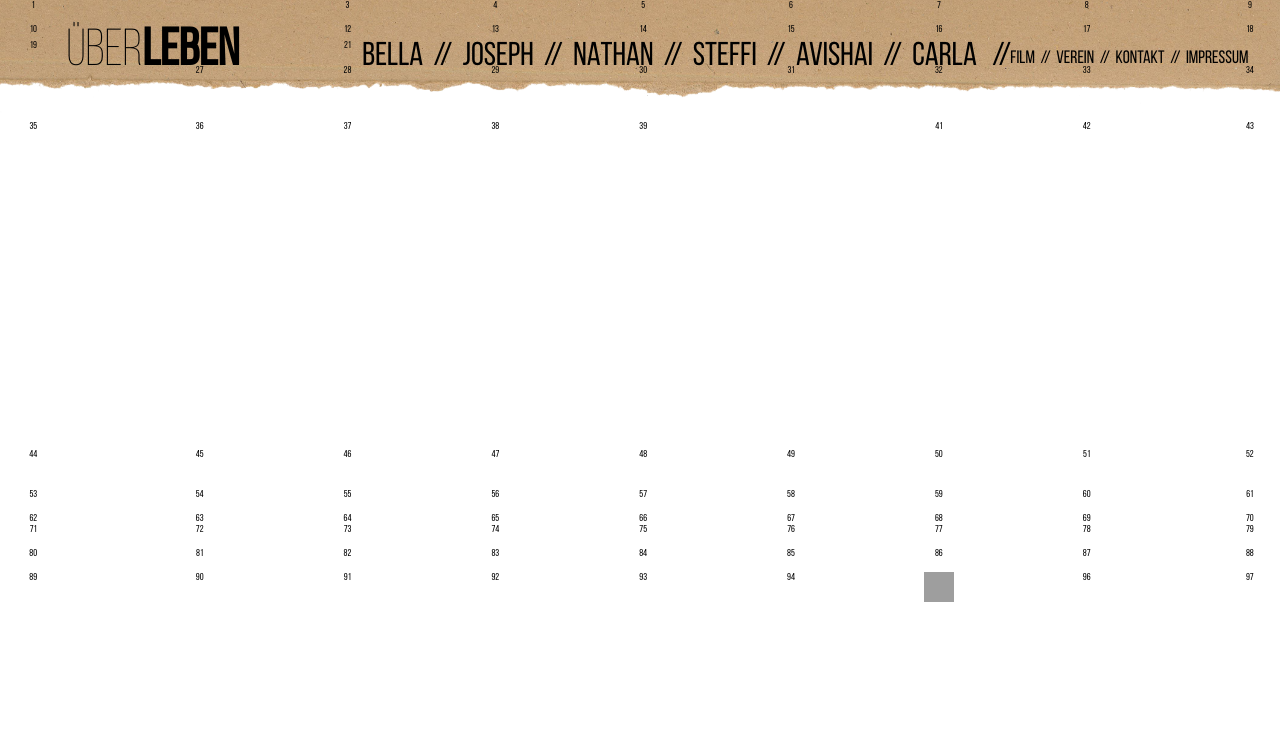
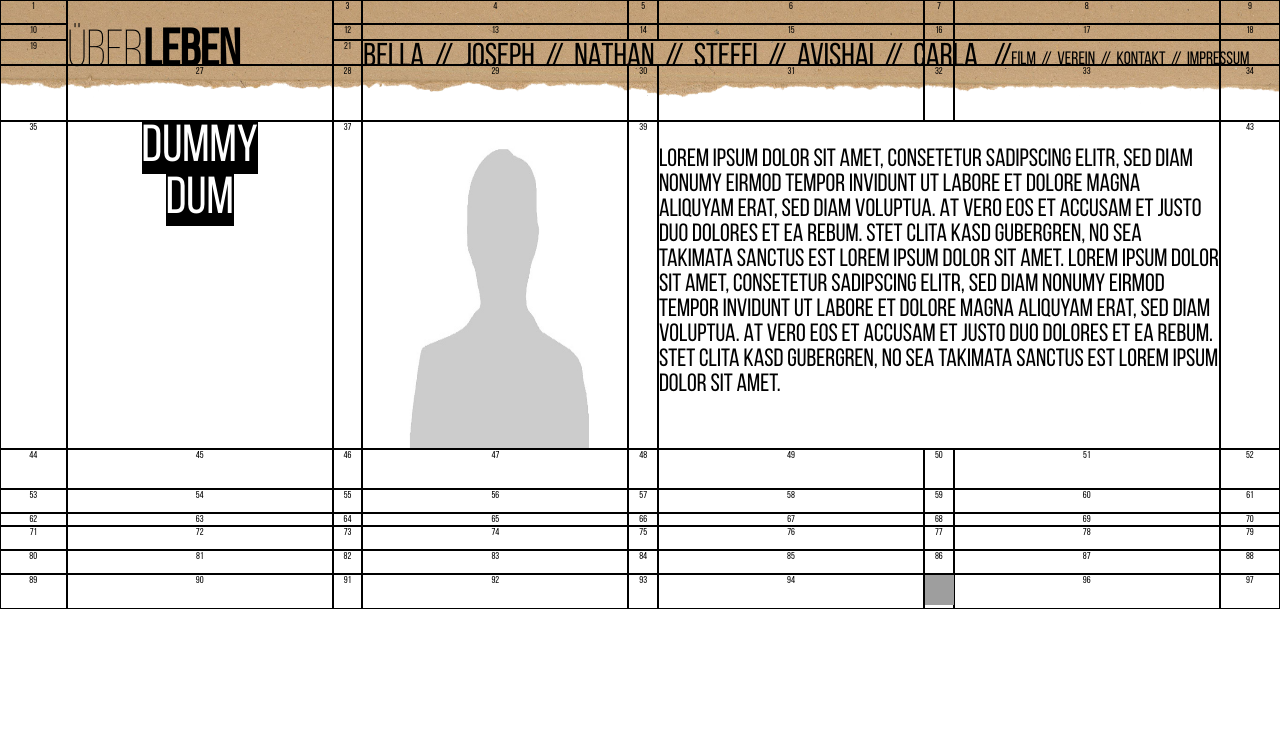
Before and after one commit to Nocsis/WebDesign_Karte, a PHP site: the page made by Vorlagen/layoutWebsite Kopie.html in a window 1280 px wide. Shown: the top 729 px of the page. Before the commit the page ends 602 px from the top, so only its background shows below. Run offline with PHP 8.4, Linux system fonts and the light colour scheme; grey boxes are pictures that could not be loaded.

Commit message:
added dummys

```diff
--- a/Vorlagen/layoutWebsite Kopie.html
+++ b/Vorlagen/layoutWebsite Kopie.html
@@ -37,7 +37,7 @@
     <div>17</div>
     <div>18</div>
     <div>19</div>
-    <div id="ueberleben">Über<strong>leben</strong> </div>
+    <div id="ueberleben">Über<strong id="ueberlebenUeberschrift">leben</strong> </div>
     <div>21</div>
     <div id="navigation">
       <nav>
@@ -69,15 +69,21 @@
     <div>33</div>
     <div>34</div>
     <div>35</div>
-    <div>36</div>
+    <div id="name"><span id="nameHintergrund">Dummy <br>Dum</span></div>
     <div> 37</div>
-    <div id="name">38</div>
+    <div id="bild"> <img src="../Material/Bilder/portrait-dummy.jpg" alt="portrait-dummy" height="100%" width="90.91%"></div>
     <div>39</div>
-    <div id="bild"></div>
-    <div>41</div>
-    <div id="text">42</div>
-    <div id="text">43</div>
-    <div id="text">44</div>
+    <div id="text" ><p>Lorem ipsum dolor sit amet, consetetur sadipscing elitr,
+      sed diam nonumy eirmod tempor invidunt ut labore et dolore magna aliquyam erat,
+      sed diam voluptua. At vero eos et accusam et justo duo dolores et ea rebum. Stet clita kasd gubergren,
+      no sea takimata sanctus est Lorem ipsum dolor sit amet. Lorem ipsum dolor sit amet, consetetur sadipscing elitr,
+      sed diam nonumy eirmod tempor invidunt ut labore et dolore magna aliquyam erat, sed diam voluptua. At vero eos et
+      accusam et justo duo dolores et ea rebum. Stet clita kasd gubergren, no sea takimata sanctus est Lorem ipsum dolor
+      sit amet.</p> </div>
+    <div id="text"></div>
+    <div id="text"></div>
+    <div>43</div>
+    <div>44</div>
     <div>45</div>
     <div>46</div>
     <div>47</div>
--- a/stylesheet.css
+++ b/stylesheet.css
@@ -49,9 +49,9 @@ body{
 
 .grid-container > div {
   text-align: left;
-  /*border-color: black;
+  border-color: black;
   border-width: 1px;
-  border-style: solid;*/
+  border-style: solid;
   font-size: 10px;
   text-align: center;
 }
@@ -98,11 +98,6 @@ nav a:hover {
   background-image: url("Material/Bilder/hintergrund-test.jpg");
 }
 
-.img{
-  height: 30px;
-  width: 30px;
-}
-
 #section1 {
   height: auto;
 }
@@ -118,7 +113,7 @@ nav a:hover {
   grid-area: ueberleben;
   padding-top: 26px;
 }
-strong{
+#ueberlebenUeberschrift{
   font-family: 'BebasNeueRegular';
 }
 
@@ -128,5 +123,18 @@ strong{
 
 #navigationRechts{
   grid-area: navigationRechts;
+}
+
+#nameHintergrund{
+  background-color: black;
+  color: white;
+  font-size: 52px;
+  text-align: center;
+}
+
+#text{
+  grid-area: text;
+  text-align: left;
+  font-size: 25px;
 
 }
```
Also changed, not shown: Material/Bilder/portrait-dummy.jpg (added), 1 other file.
